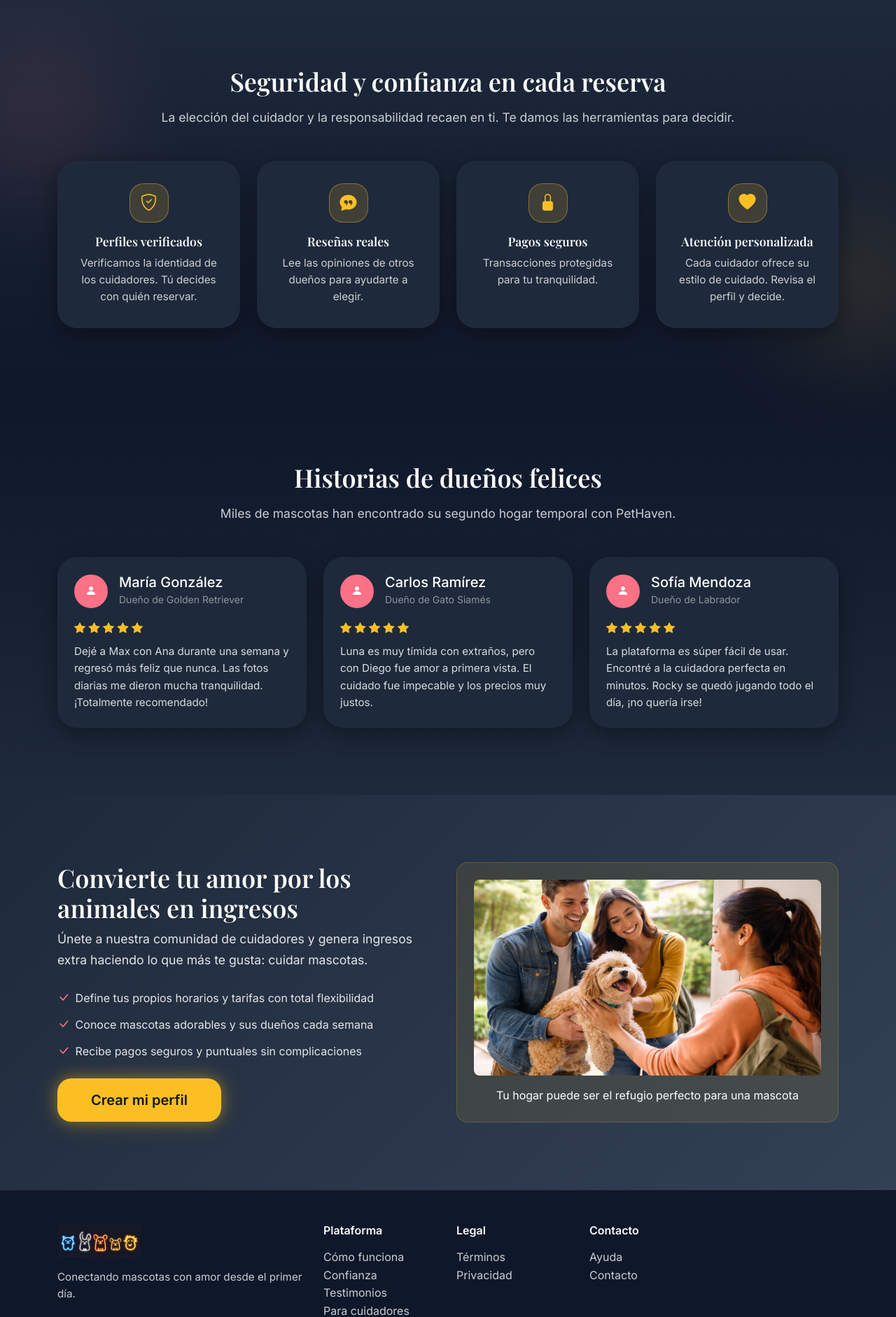
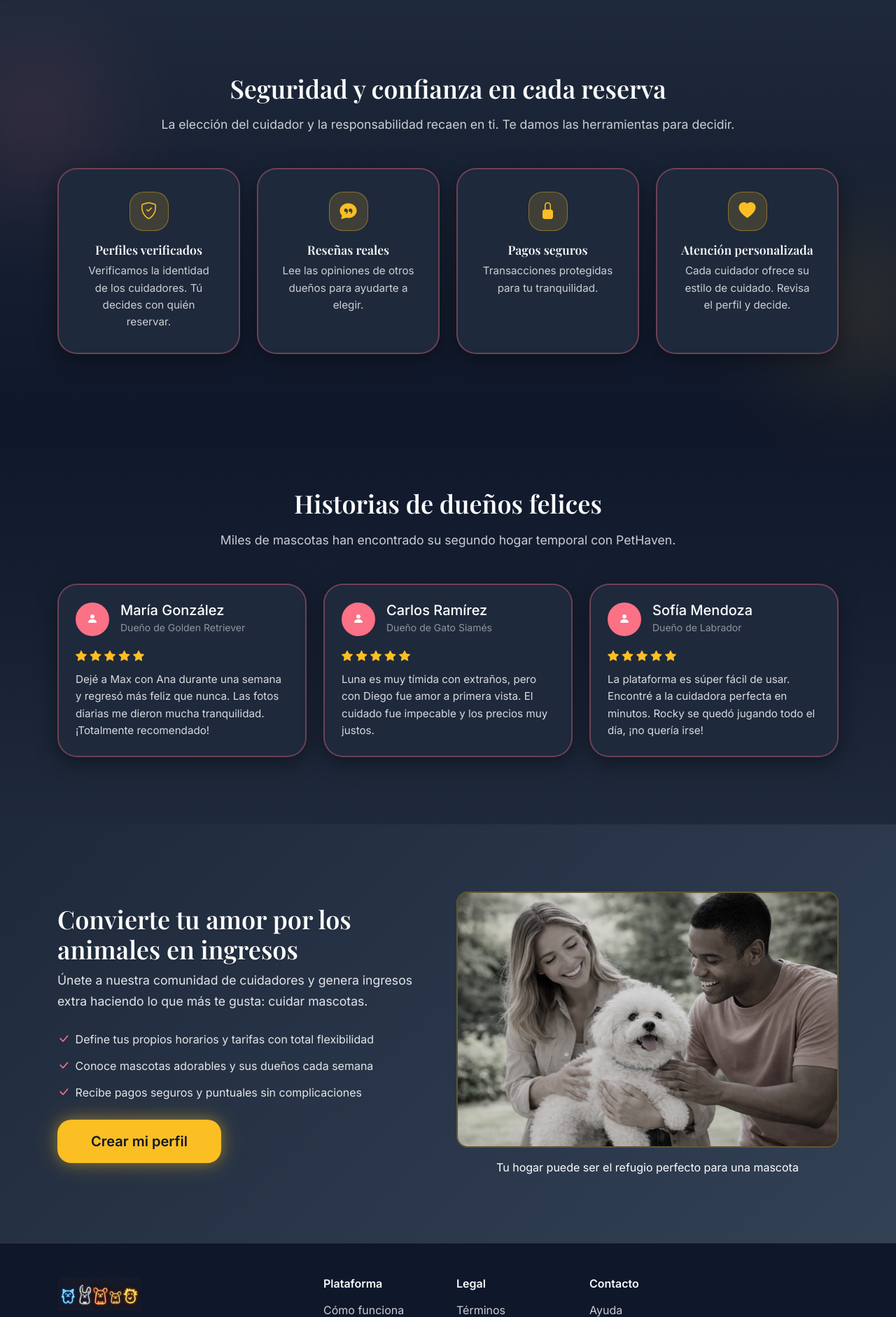
Before and after one commit to tino77avu/pethaven, a Spring Boot app: page / in a window 1280 px wide; the page is wider, and only the part inside the window is pictured. Shown: the part 2069-3951 px from the top of that part at 70% size. Run offline with Spring Boot 4, Linux system fonts and the light colour scheme; some web fonts are replaced.

Commit message:
Subiendo versión nueva

```diff
--- a/public/index.html
+++ b/public/index.html
@@ -347,10 +347,10 @@
                     </a>
                 </div>
                 <div class="col-lg-6">
-                    <div class="caregivers-visual rounded-4 p-4 text-center">
-                        <img src="/images/entrega.png?v=1" alt="Mascotas" class="caregivers-image img-fluid rounded-3 mb-3">
-                        <p class="text-white mb-0">Tu hogar puede ser el refugio perfecto para una mascota</p>
+                    <div class="caregivers-visual rounded-4 overflow-hidden">
+                        <img src="/images/entrega.png?v=1" alt="Mascotas" class="caregivers-image">
                     </div>
+                    <p class="caregivers-caption text-white text-center mt-3 mb-0">Tu hogar puede ser el refugio perfecto para una mascota</p>
                 </div>
             </div>
         </div>
--- a/src/main/resources/static/css/styles.css
+++ b/src/main/resources/static/css/styles.css
@@ -45,6 +45,8 @@
   --radius-md: 20px;
   --radius-lg: 28px;
   --radius-xl: 32px;
+  --border-accent: 2px solid rgba(251, 113, 133, 0.35);
+  --border-accent-alt: 2px solid rgba(251, 191, 36, 0.3);
 
   /* Transiciones */
   --transition-fast: 0.2s ease;
@@ -287,7 +289,7 @@ body {
   box-shadow: var(--shadow-card);
   max-width: 900px;
   margin: 0 auto;
-  border: 1px solid rgba(251, 113, 133, 0.2);
+  border: var(--border-accent);
 }
 
 .search-form .search-label {
@@ -370,6 +372,7 @@ body {
   height: 100%;
   min-height: 357px;
   aspect-ratio: 3 / 4;
+  border: var(--border-accent);
 }
 
 .featured-card-image-wrap {
@@ -440,7 +443,7 @@ body {
 
 .pethaven-card {
   background: var(--surface);
-  border: none;
+  border: var(--border-accent);
   border-radius: var(--radius-lg);
   padding: 2rem;
   box-shadow: var(--shadow-card);
@@ -597,16 +600,30 @@ body {
   font-size: 1.1rem;
 }
 
-.caregivers-image {
-  max-height: 280px;
-  width: 100%;
-  object-fit: cover;
+.caregivers-visual {
+  position: relative;
+  background: var(--surface);
+  border: var(--border-accent-alt);
+  min-height: 320px;
 }
 
-.caregivers-visual {
-  background: rgba(251, 191, 36, 0.1);
-  backdrop-filter: blur(10px);
-  border: 1px solid rgba(251, 191, 36, 0.2);
+.caregivers-image {
+  width: 100%;
+  height: 100%;
+  min-height: 320px;
+  object-fit: cover;
+  display: block;
+  filter: grayscale(60%) saturate(0.5) brightness(0.85);
+  transition: filter var(--transition-smooth);
+}
+
+.caregivers-visual:hover .caregivers-image {
+  filter: grayscale(0%) saturate(1) brightness(1);
+}
+
+.caregivers-caption {
+  font-size: 1rem;
+  line-height: 1.5;
 }
 
 .section-caregivers .pethaven-btn-coral {
--- a/src/main/resources/templates/index.html
+++ b/src/main/resources/templates/index.html
@@ -347,10 +347,10 @@
                     </a>
                 </div>
                 <div class="col-lg-6">
-                    <div class="caregivers-visual rounded-4 p-4 text-center">
-                        <img th:src="@{/images/entrega.png(v='1')}" alt="Mascotas" class="caregivers-image img-fluid rounded-3 mb-3">
-                        <p class="text-white mb-0">Tu hogar puede ser el refugio perfecto para una mascota</p>
+                    <div class="caregivers-visual rounded-4 overflow-hidden">
+                        <img th:src="@{/images/entrega.png(v='1')}" alt="Mascotas" class="caregivers-image">
                     </div>
+                    <p class="caregivers-caption text-white text-center mt-3 mb-0">Tu hogar puede ser el refugio perfecto para una mascota</p>
                 </div>
             </div>
         </div>
```
Also changed, not shown: public/css/styles.css (+27 -10 lines), src/main/resources/static/images/entrega.png.
